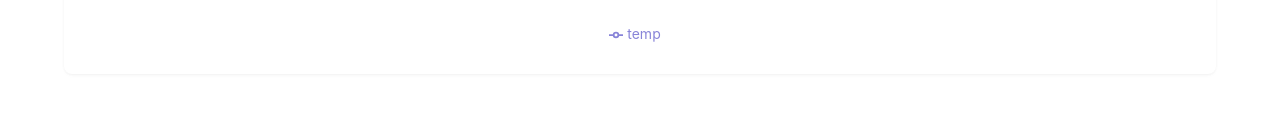
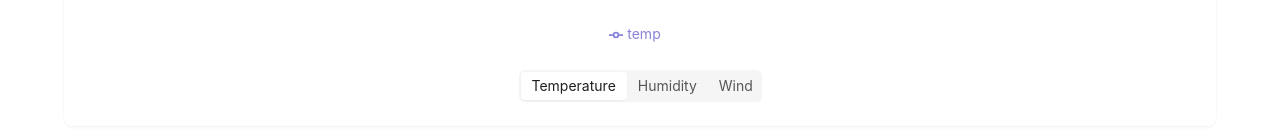
Before and after one commit to LaxTheMan/weather-dashboard, a Next.js app: page / in a window 1280 px wide. Shown: the part 959-1099 px from the top of the page. Built offline with nearby package versions, Linux system fonts and the light colour scheme; no server answers.

Commit message:
added humidity, windspeed toggles for chart

```diff
--- a/pages/api/weatherApi.ts
+++ b/pages/api/weatherApi.ts
@@ -33,6 +33,7 @@ export type HourForecast = {
   date: string;
   temp: number;
   humidity: number;
+  wind: number;
 };
 
 type WeatherApiResponse = {
@@ -221,5 +222,6 @@ const extractHourlyForecastData = (
     date: formatTo12Hour(forecast.dt),
     temp: forecast.main.temp,
     humidity: forecast.main.humidity,
+    wind: forecast.wind.speed,
   }));
 };
--- a/pages/hooks/useWeather.ts
+++ b/pages/hooks/useWeather.ts
@@ -18,7 +18,7 @@ export type Coord = {
 
 export const useWeather = () => {
   const [error, setError] = useState<string>("");
-  const [loading, setLoading] = useState<Boolean>(true);
+  const [loading, setLoading] = useState<boolean>(true);
   const [weatherData, setWeatherData] = useState<Weather>({
     date: 0,
     city: "",
--- a/pages/index.tsx
+++ b/pages/index.tsx
@@ -1,7 +1,8 @@
+/* eslint-disable react-hooks/exhaustive-deps */
 import localFont from "next/font/local";
 import { SearchBar } from "./ui/search";
 import { WeatherCard } from "./ui/weatherCard";
-import { Card, Flex, Spin } from "antd";
+import { Card, Flex, Segmented, Spin } from "antd";
 import {
   LineChart,
   Line,
@@ -14,7 +15,7 @@ import {
 } from "recharts";
 
 import Title from "antd/es/typography/Title";
-import React, { useEffect } from "react";
+import React, { useEffect, useState } from "react";
 import DetailedCard from "./ui/detailedCard";
 
 import {
@@ -54,6 +55,8 @@ export default function Home() {
     fetchAllWeatherByCity,
   } = useWeather();
 
+  const [dataKey, setDataKey] = useState<string>("temp");
+
   useEffect(() => {
     fetchLocation();
   }, []);
@@ -69,7 +72,7 @@ export default function Home() {
   if (loading) {
     return (
       <div className="flex justify-center items-center h-screen">
-        <Spin size="large" tip="Loading weather data..." />
+        <Spin size="large" />
       </div>
     );
   }
@@ -124,7 +127,7 @@ export default function Home() {
                 day={getDayOfWeekFromEpoch(forecast.date).substring(0, 3)}
                 weather={forecast.weather}
                 weatherIcon={forecast.weatherIcon}
-                temp={forecast.temp}
+                temp={Math.round(forecast.temp)}
                 minTemp={forecast.minTemp}
                 maxTemp={forecast.maxTemp}
               />
@@ -136,14 +139,34 @@ export default function Home() {
           <Card bordered={false}>
             <ResponsiveContainer width="100%" height={300}>
               <LineChart data={hourlyForecastData}>
-                <Line type="monotone" dataKey="temp" stroke="#8884d8" />
+                <Line type="monotone" dataKey={dataKey} stroke="#8884d8" />
                 <CartesianGrid strokeDasharray="3 3" />
                 <XAxis dataKey="date" />
-                <YAxis unit="°C" />
+                <YAxis
+                  unit={
+                    dataKey === "temp"
+                      ? "°C"
+                      : dataKey === "humidity"
+                      ? "%"
+                      : "m/s"
+                  }
+                />
                 <Legend />
                 <Tooltip />
               </LineChart>
             </ResponsiveContainer>
+            <div style={{ marginTop: 20, textAlign: "center" }}>
+              <Segmented
+                options={[
+                  { label: "Temperature", value: "temp" },
+                  { label: "Humidity", value: "humidity" },
+                  { label: "Wind", value: "wind" },
+                ]}
+                value={dataKey}
+                onChange={setDataKey}
+                style={{ width: 243 }}
+              />
+            </div>
           </Card>
         </div>
       </main>
```
